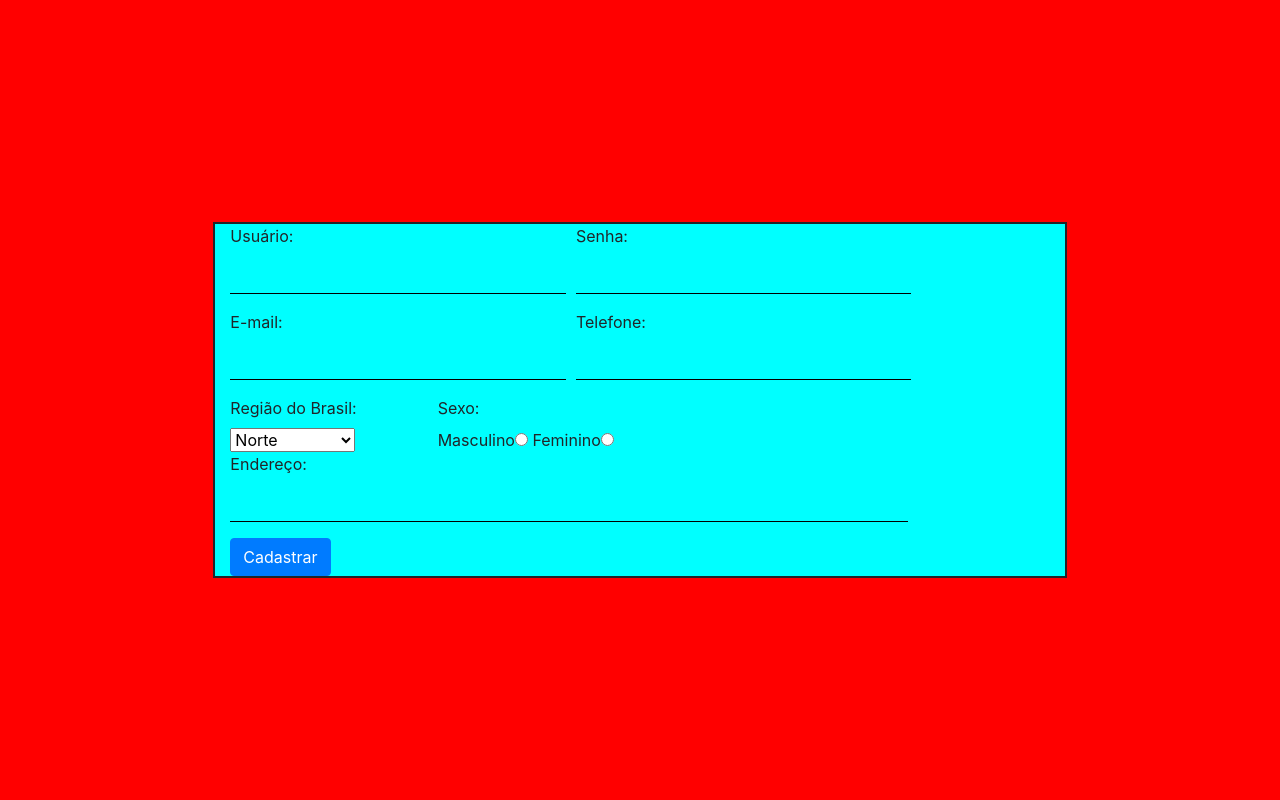
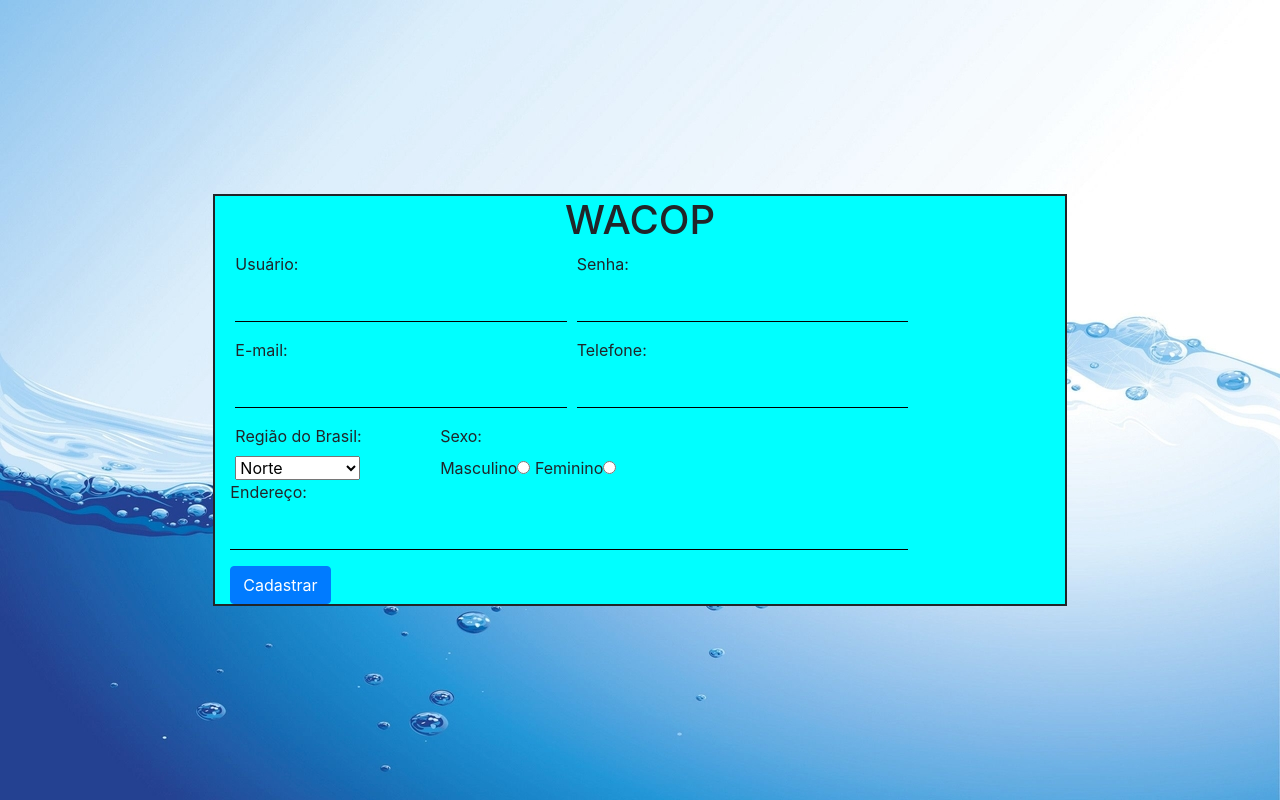
Before and after one commit to giazzi53/ang-waterflow-sensor, an Angular app: page / in a window 1280 px wide. Built offline with nearby package versions, Linux system fonts and the light colour scheme.

Commit message:
adicionando imagem de fundo no cadastro

```diff
--- a/src/app/auth/registrer/registrer.component.css
+++ b/src/app/auth/registrer/registrer.component.css
@@ -5,6 +5,10 @@
     -webkit-box-shadow: none;
     box-shadow: none;
     border-radius: 0;
+}
+
+.form-row{
+    margin: auto;
 }
 
 form{
@@ -18,7 +22,11 @@ body{
     display: flex;
     align-items: center;
     height: 100vh;
-    background-color: red;
+    background-image: url("../../../images/registrer.png");
+}
+
+h1{
+    text-align: center;
 }
 
 /*.form-control:focus {
--- a/src/app/auth/registrer/registrer.component.html
+++ b/src/app/auth/registrer/registrer.component.html
@@ -1,5 +1,6 @@
 <body>
     <form class="col-md-8">
+        <h1>WACOP</h1>
         <div class="form-row">
           <div class="col-md-5">
             <div class="md-form form-group">
```
Also changed, not shown: src/images/registrer.png (added).
